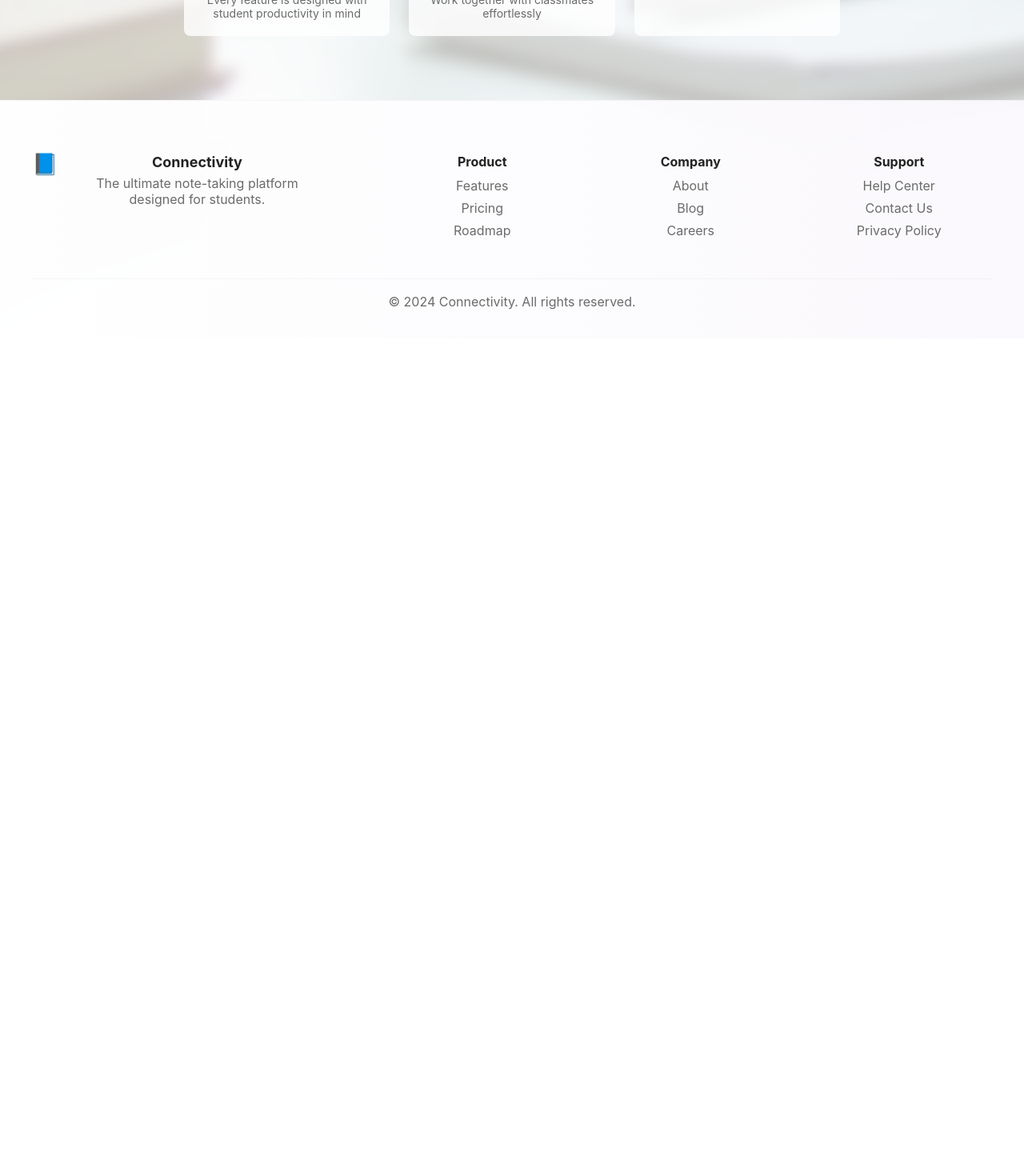
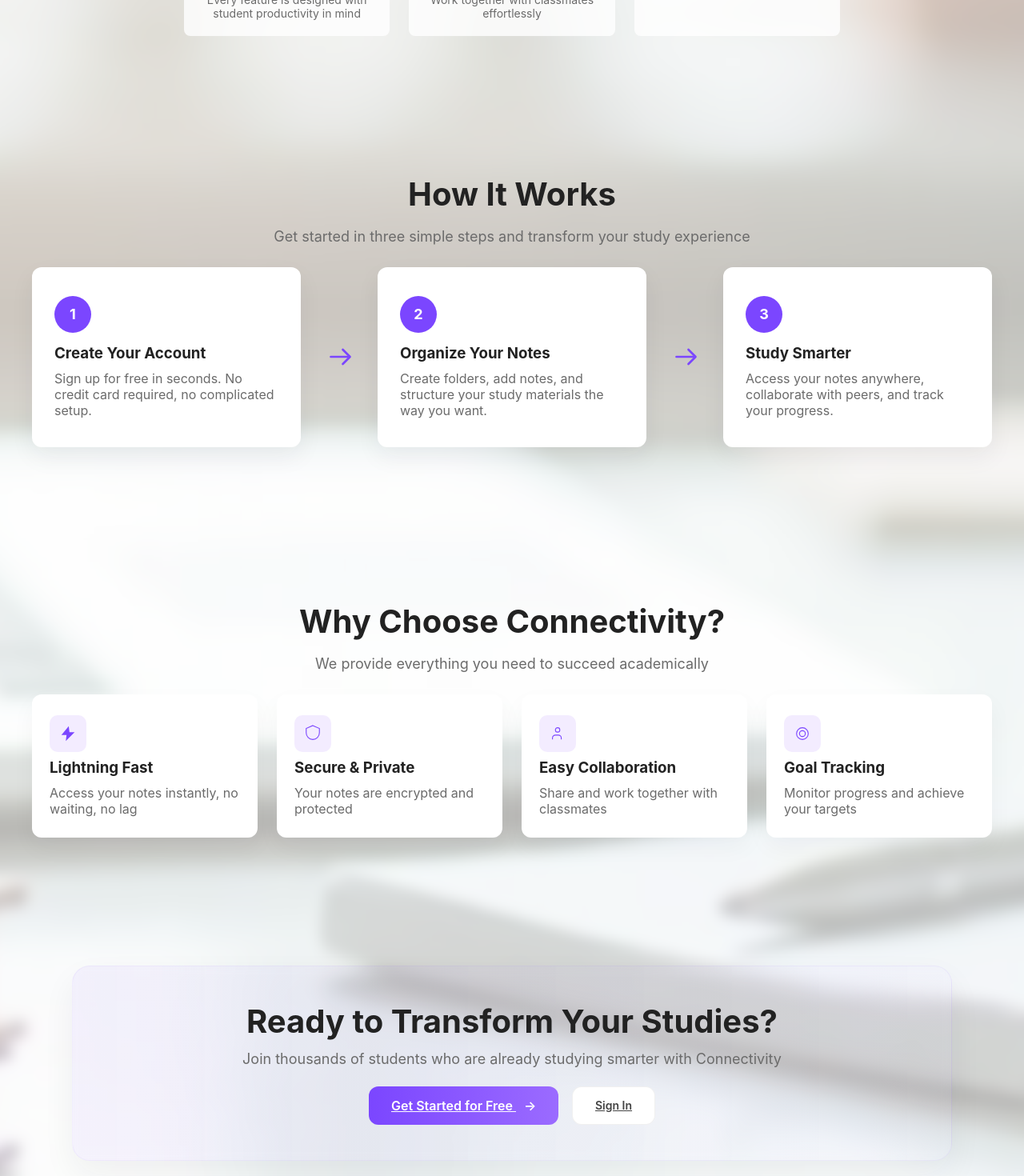
Before and after one commit to ReenahMae/Connectivity, a React (Create React App) app in the folder frontend/: page / in a window 1280 px wide. Shown: the part 1480-2950 px from the top of the page at 80% size. Before the commit the page ends 1903 px from the top, so only its background shows below. Built offline with nearby package versions, Linux system fonts and the light colour scheme.

Commit message:
Resolve merge conflict in App.js

```diff
--- a/frontend/src/App.js
+++ b/frontend/src/App.js
@@ -24,6 +24,10 @@
         <Hero />
         <Features />
           <About />
+        <HowItWorks />
+        <WhyChoose />
+        <CTA />
+
 
       </main>
       <Footer />
```
